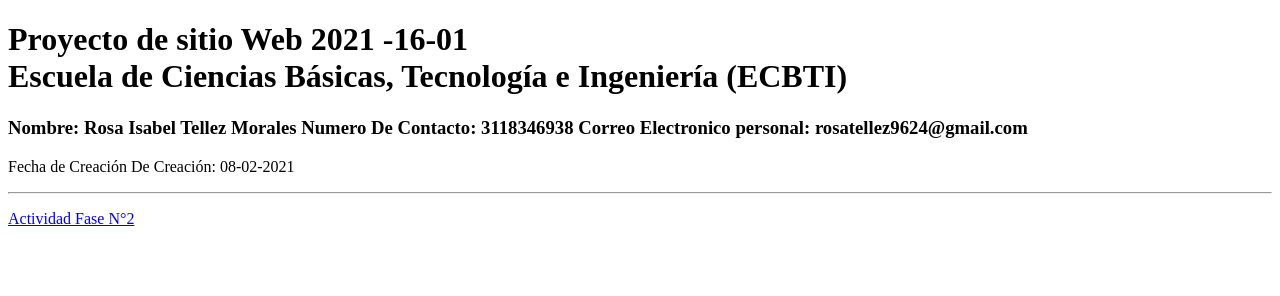
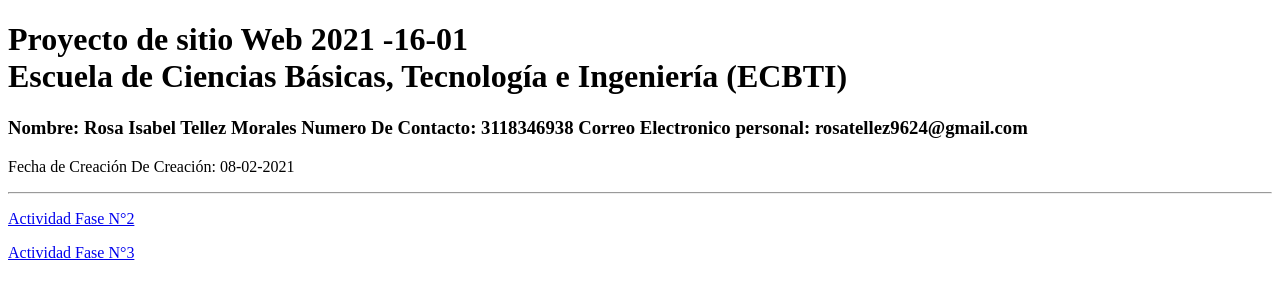
Before and after one commit to RosaIsabelTellezMorales/DSW-Rosa-Isabel-Tellez-Morales-, a plain HTML site: page index.html in a window 1280 px wide. Drawn offline with Linux system fonts and the light colour scheme.

Commit message:
Actualización Fase 3
Fase 3 Diseño y Construcción II

```diff
--- a/index.html
+++ b/index.html
@@ -24,7 +24,9 @@
     <p>
         <a href="Fase N°2/design.html">Actividad Fase N°2</a>
     </p>
-
+  <p>
+      <a href="Fase N°3">Actividad Fase N°3</a>
+  </p>
 
 </body>
 </html>
```
